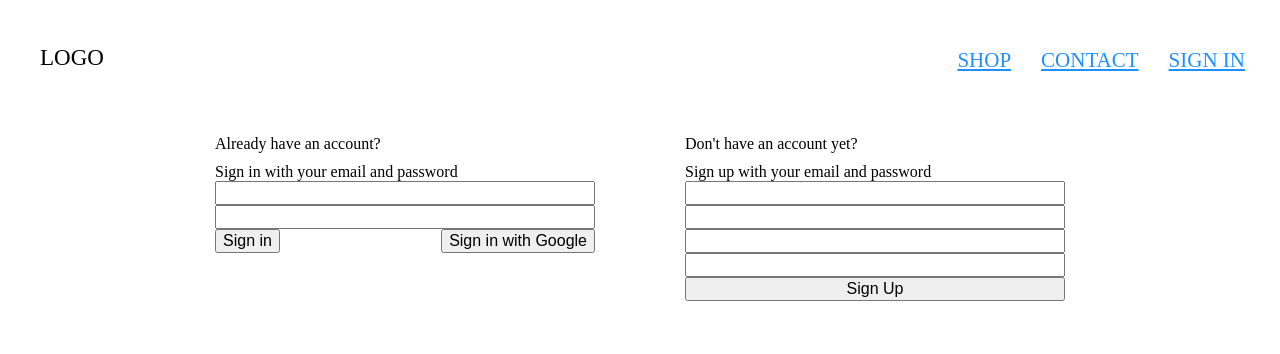
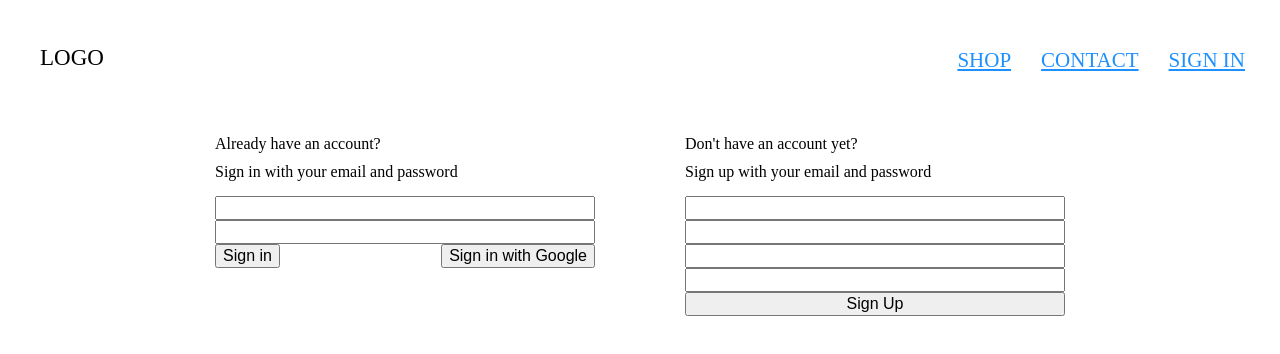
Before and after one commit to Gittenger/react-art-shop-2022, a React (Create React App) app: page /login in a window 1280 px wide. Shown: the top 354 px of the page. Built offline with nearby package versions, Linux system fonts and the light colour scheme.

Commit message:
extra padding

```diff
--- a/src/components/AuthFormContainer/AuthFormContainer.module.scss
+++ b/src/components/AuthFormContainer/AuthFormContainer.module.scss
@@ -10,5 +10,6 @@
 	form {
 		display: flex;
 		flex-direction: column;
+		padding-top: 1.5rem;
 	}
 }
```
